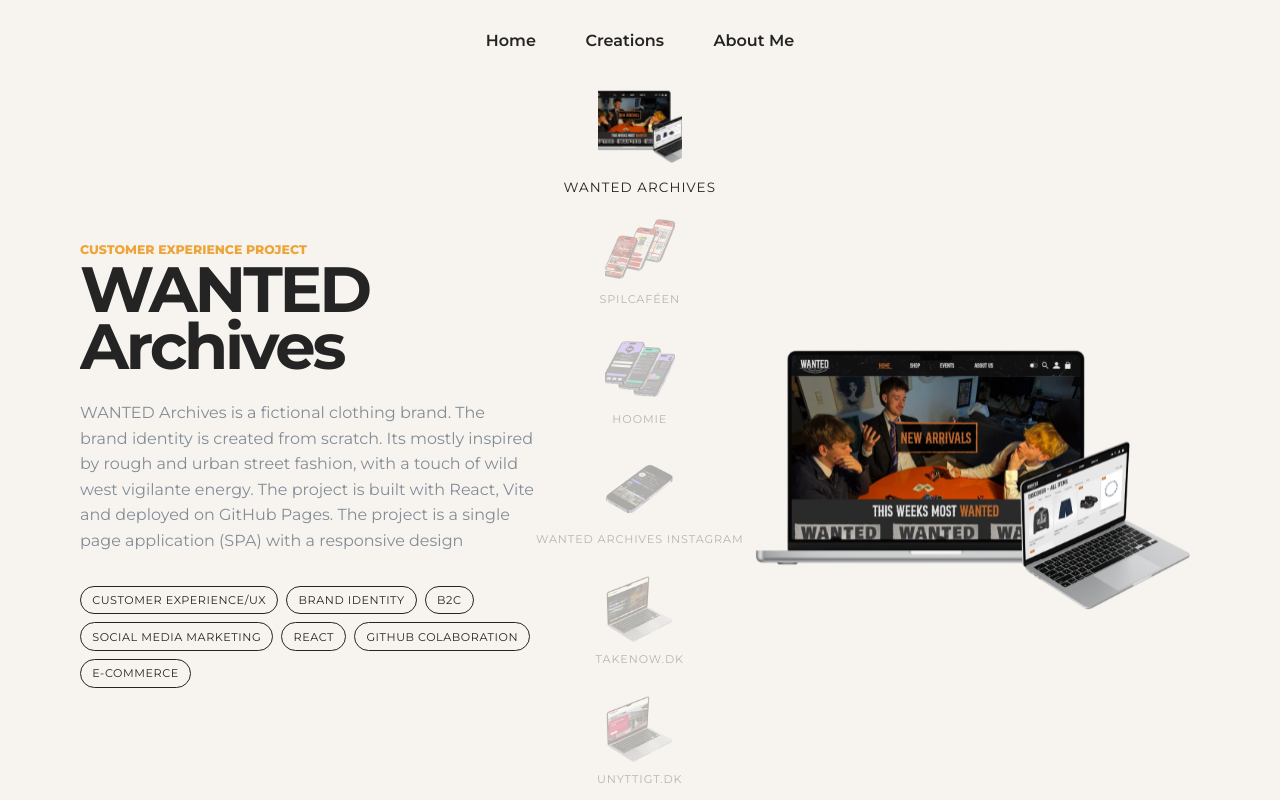
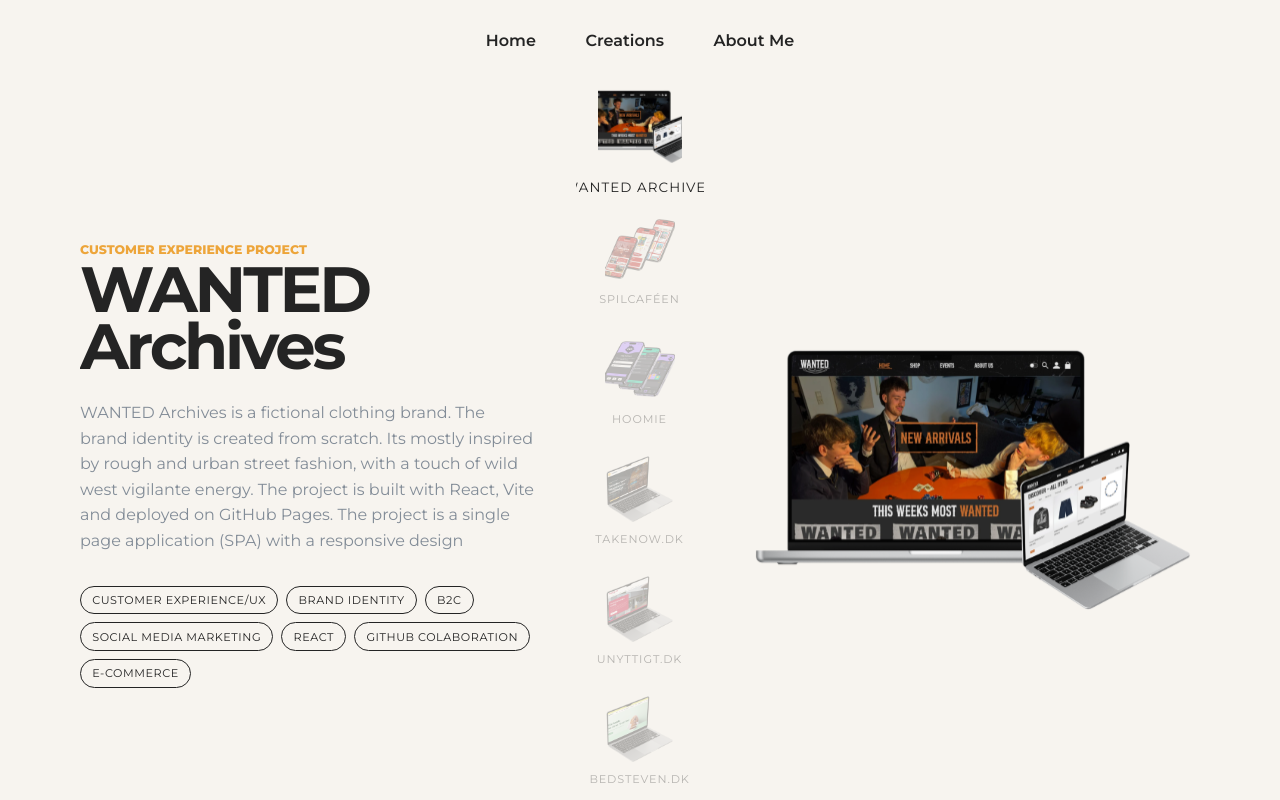
Before and after one commit to danielbilkvist/danielbilkvist.github.io, a React (Vite) app: page /contact in a window 1280 px wide. Shown: the top 800 px of the page. Built offline with nearby package versions, Linux system fonts and the light colour scheme; a web font is replaced by a local one.

Commit message:
Removed the Wanted Archives SOME from the page for the time being

```diff
--- a/src/data/projects.js
+++ b/src/data/projects.js
@@ -181,32 +181,32 @@ const projects = [
     ],
   },
 
-  {
-    slug: "WantedArchivesInstagram",
-    title: "Wanted Archives Instagram",
-    year: "Social Media",
-    summary:
-      "As part of the Wanted Archives Project, a social media profile was made for Instagram. Its purpose was to show how the fictional brand would be branded and marketed on social media through posts and stories.",
-    description: "---",
-    category: ["Minor Creations"],
-    tags: [
-      "Social Media Marketing",
-      "Instagram",
-      "Branding",
-      "Premier Pro",
-      "Video Editing",
-    ],
-    thumbnail: `${import.meta.env.BASE_URL}process/WantedInsta.png`,
-    image1: `${import.meta.env.BASE_URL}process/WantedInsta2.png`,
-    process1:
-      "This was my first go trying to design a page for a fictional viral clothing brand. We used current trends and inspiration from similiar brands to create content that would be relevant for the target audience.",
-    links: [
-      {
-        label: "Instagram",
-        href: "https://www.instagram.com/wanted.archives/",
-      },
-    ],
-  },
+  // {
+  //   slug: "WantedArchivesInstagram",
+  //   title: "Wanted Archives Instagram",
+  //   year: "Social Media",
+  //   summary:
+  //     "As part of the Wanted Archives Project, a social media profile was made for Instagram. Its purpose was to show how the fictional brand would be branded and marketed on social media through posts and stories.",
+  //   description: "---",
+  //   category: ["Minor Creations"],
+  //   tags: [
+  //     "Social Media Marketing",
+  //     "Instagram",
+  //     "Branding",
+  //     "Premier Pro",
+  //     "Video Editing",
+  //   ],
+  //   thumbnail: `${import.meta.env.BASE_URL}process/WantedInsta.png`,
+  //   image1: `${import.meta.env.BASE_URL}process/WantedInsta2.png`,
+  //   process1:
+  //     "This was my first go trying to design a page for a fictional viral clothing brand. We used current trends and inspiration from similiar brands to create content that would be relevant for the target audience.",
+  //   links: [
+  //     {
+  //       label: "Instagram",
+  //       href: "https://www.instagram.com/wanted.archives/",
+  //     },
+  //   ],
+  // },
 
   {
     slug: "takenow",
```
